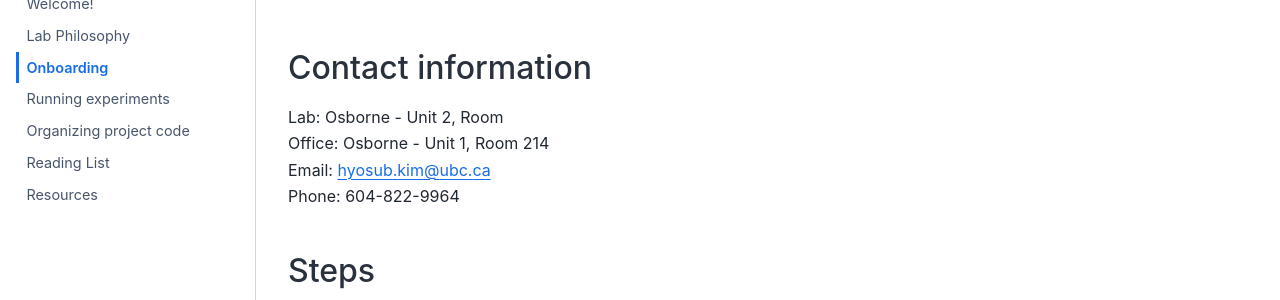
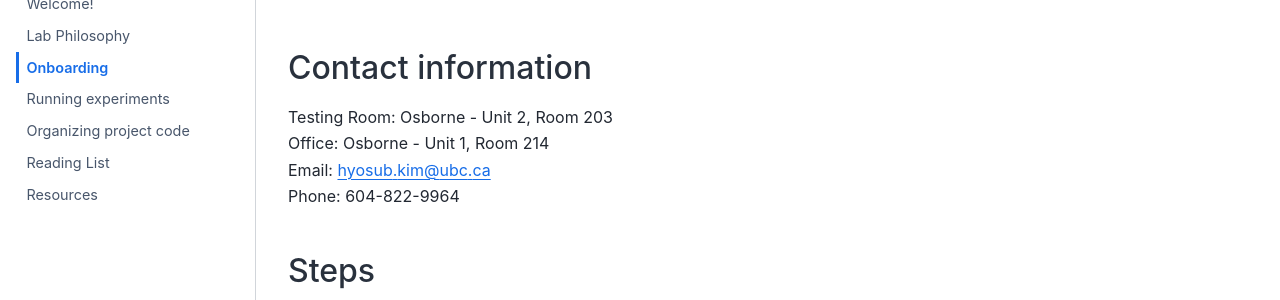
Before and after one commit to ccmlab-ubc/lab-manual, a Jupyter Book: the page built from onboarding.md, in a window 1280 px wide. Shown: the part 155-455 px from the top of the page. Built offline with Jupyter Book 1.0.4 settings and Sphinx 7.4.7 and the Sphinx Book theme 1.1.4, drawn with Linux system fonts in a browser that asks for light colours.

```diff
--- a/onboarding.md
+++ b/onboarding.md
@@ -3,7 +3,7 @@
 Under construction.
 
 ## Contact information
-Lab: Osborne - Unit 2, Room
+Testing Room: Osborne - Unit 2, Room 203
 Office: Osborne - Unit 1, Room 214
 Email: hyosub.kim@ubc.ca
 Phone: 604-822-9964
```
Also changed, not shown: running-experiments.md (+2 -1 lines), underconstruction.svg (added).
